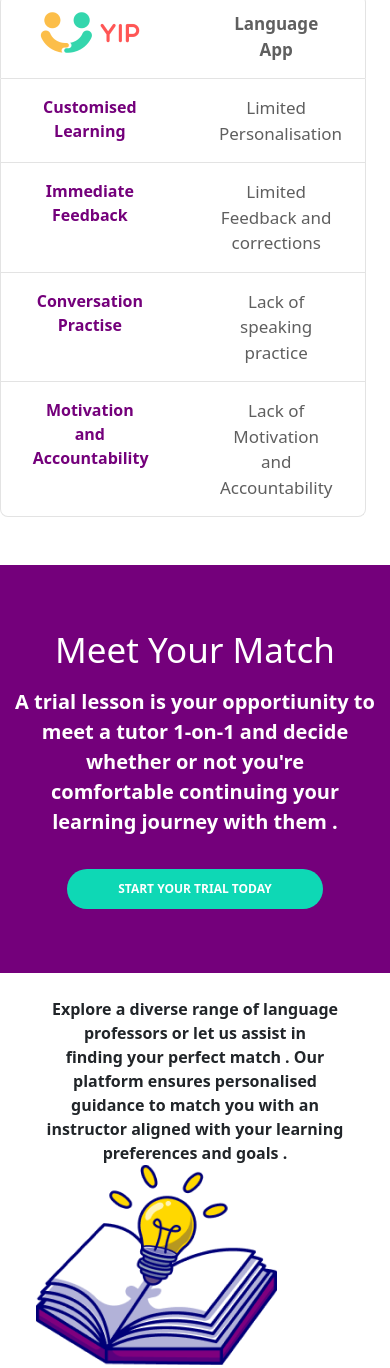
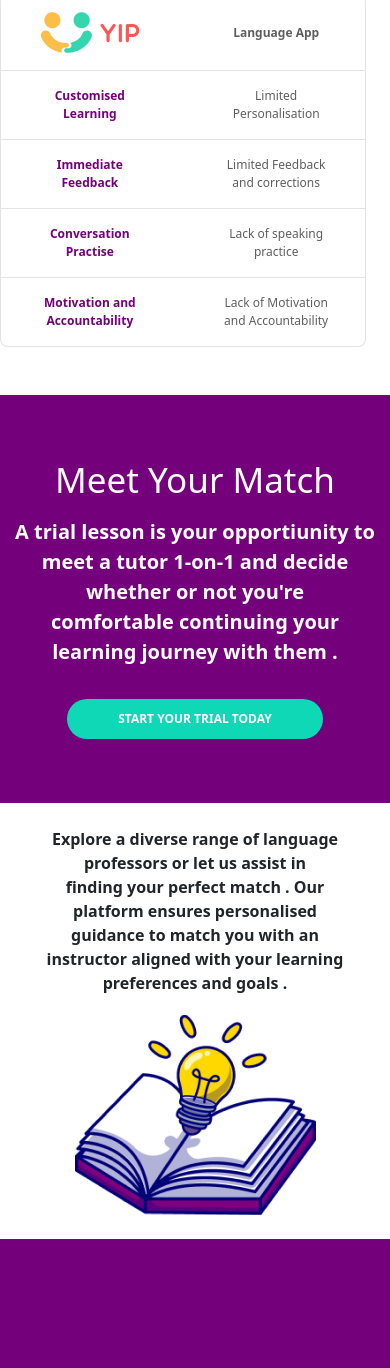
Before and after one commit to farhaahmed163/Email-template-3, a plain HTML site: page index.html in a window 390 px wide. Shown: the part 1061-2429 px from the top of the page. Drawn offline with nearby package versions, Linux system fonts and the light colour scheme.

Commit message:
responsive edits

```diff
--- a/index.html
+++ b/index.html
@@ -56,6 +56,13 @@
 
         /* media query */
         @media only screen and (max-width: 767px) {
+            .gray {
+                font-size: 12px !important;
+            }
+
+            .purple {
+                font-size: 12px;
+            }
 
             .book .container .row {
                 flex-direction: column;
@@ -67,7 +74,12 @@
 
             .book .container .row .image {
                 width: 100%;
+                display: flex;
+                justify-content: center;
+                margin-top: 20px;
+
             }
+
 
             .main .logo {
                 width: 150px;
```
